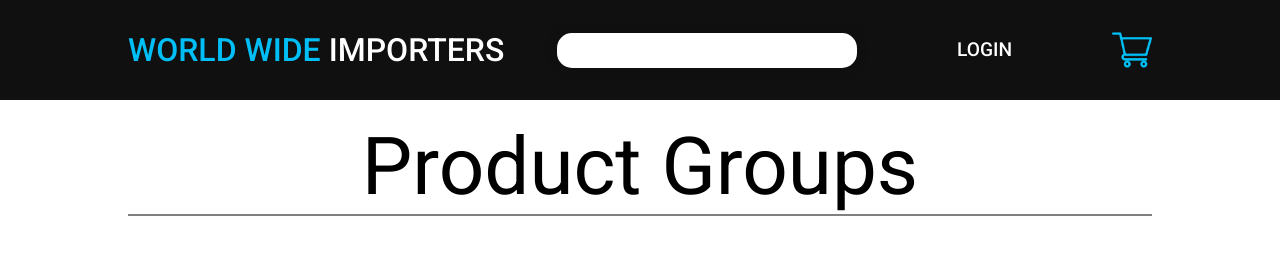
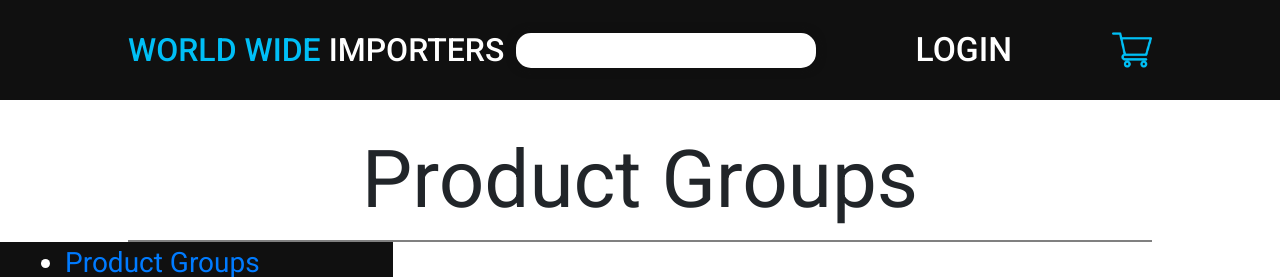
Before and after one commit to JanPetertje/webshop, a PHP site: page /ProductGroups in a window 1280 px wide. Shown: the top 277 px of the page. Run offline with PHP 8.4, Linux system fonts and the light colour scheme.

Commit message:
menu toegevoegd

```diff
--- a/inc/css/ProductGroupsStyle.css
+++ b/inc/css/ProductGroupsStyle.css
@@ -17,3 +17,27 @@
     float: bottom;
     padding-top: 230px;
 }
+a.productgroupLink:link {
+    text-decoration: none;
+}
+a.productgroupLink:visited {
+    text-decoration: none;
+    color: #ffffff;
+}
+a.productgroupLink:hover {
+    color:#00bff6;
+    font-weight: bold;
+}
+a.productgroupLink:active {
+    text-decoration: underline;
+}
+ul {
+    float: left;
+    font-size: 28px;
+    font-family: Roboto;
+    padding-left: 65px;
+    padding-right: 100px;
+    padding-bottom: 25px;
+    background-color: #101010;
+    color: white;
+}
--- a/views/ProductGroups.php
+++ b/views/ProductGroups.php
@@ -1,13 +1,12 @@
 <!doctype html>
 <html lang="en">
 <head>
-    <meta charset="UTF-8">
-    <meta name="viewport"
-          content="width=device-width, user-scalable=no, initial-scale=1.0, maximum-scale=1.0, minimum-scale=1.0">
-    <meta http-equiv="X-UA-Compatible" content="ie=edge">
-    <title>WWI | ProductGroups</title>
-    <link rel="stylesheet" href="inc/css/fonts.css">
-    <link rel="stylesheet" href="inc/css/main.css">
+    <?php
+
+
+    include "inc/parts/head.php";
+    ?>
+
     <link rel="stylesheet" href="inc/css/winkelwagen.css">
     <link rel="stylesheet" href="inc/css/ProductGroupsStyle.css">
 </head>
@@ -22,6 +21,19 @@
     <p class="titel">Product Groups</p>
 </div>
 
+<div>
+    <ul>
+        <li><a class="productgroupLink" href="views/ProductGroups.php">Product Groups</a></li>
+        <li><a class="productgroupLink">Chocolate</a></li>
+        <li><a class="productgroupLink">USB Products</a></li>
+        <li><a class="productgroupLink">Mugs</a></li>
+        <li><a class="productgroupLink">Toys</a></li>
+        <li><a class="productgroupLink">Clothing</a></li>
+        <li><a class="productgroupLink">Shipping Products</a></li>
+    </ul>
+</div>
+
+
 <div class="group">
     <p class="productgroupname">Chocolate bar</p>
 </div>
```
